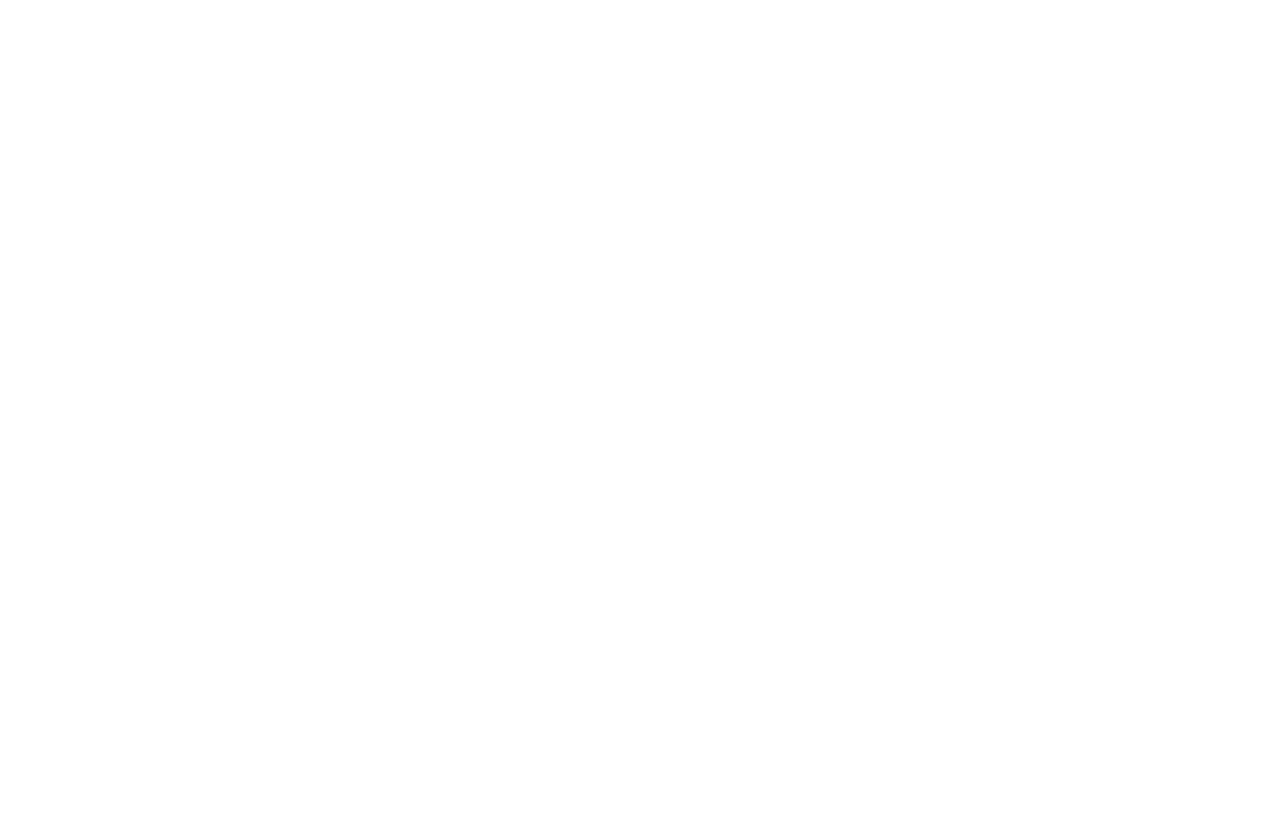
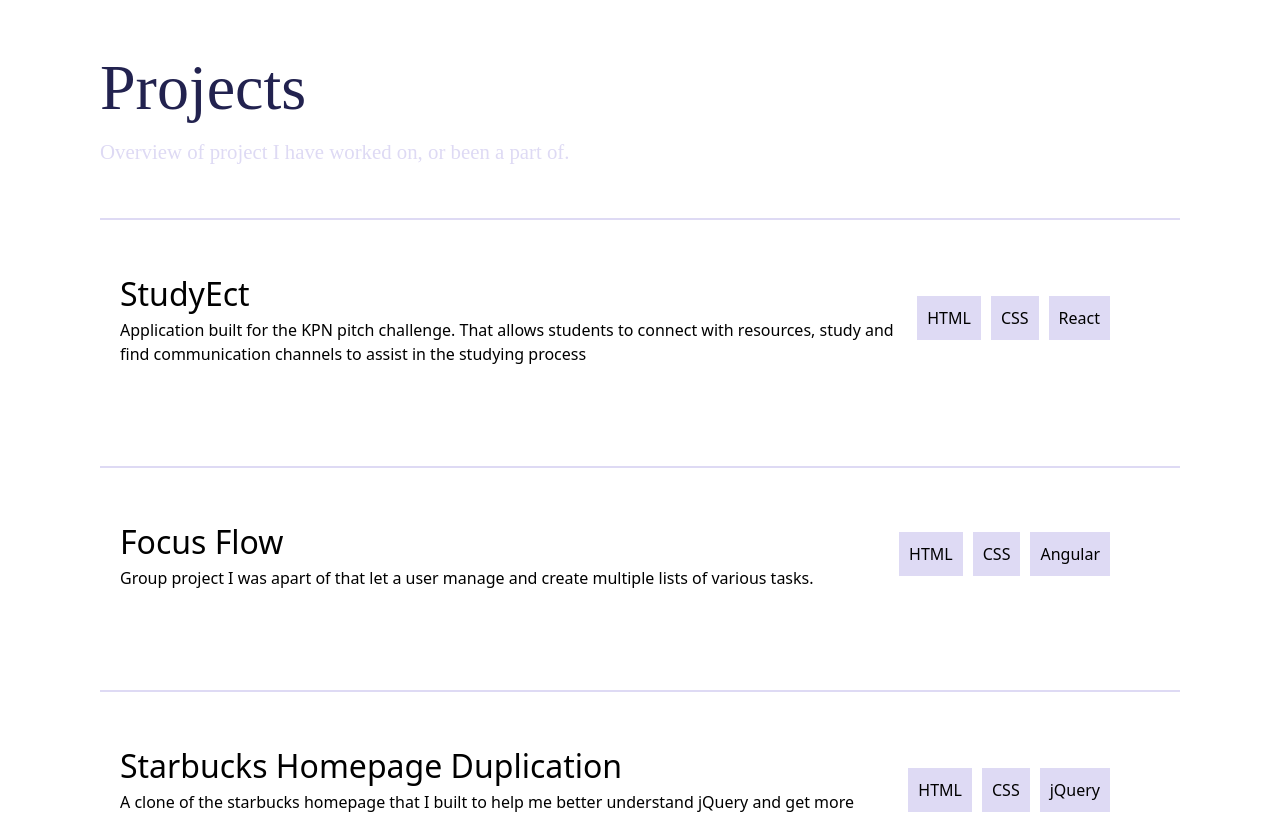
Before and after one commit to Tundoor/portfolio-v2, a Next.js app in the folder my-portfolio/: page / in a window 1280 px wide. Shown: the part 2380-3194 px from the top of the page. Before the commit the page ends 2270 px from the top, so only its background shows below. Built offline with nearby package versions, Linux system fonts and the light colour scheme.

Commit message:
Added styling for the projects section

```diff
--- /dev/null
+++ b/my-portfolio/app/components/projects/project.css
@@ -0,0 +1,59 @@
+
+.project-section {
+   margin: 20px 100px;
+}
+
+.project-header {
+    margin-bottom: 50px;
+}
+
+.project-header h1 {
+    font-size: 4rem;
+    font-family: var(--navFooter-font);
+    color: var(--main-font-color);
+}
+
+.project-header p {
+    font-family: var(--subtext);
+    font-size: 1.3rem;
+    color: #DEDAF4;
+}
+
+.project {
+    display: flex;
+    justify-content: space-between;
+    align-items: center;
+    margin-bottom: 50px;
+    border-top-style: solid;
+    border-top-width: 2px;
+    border-top-color: #DEDAF4;
+    padding: 50px 20px;
+}
+
+.project-info {
+    width: 75%;
+    transition: transform 0.25s ease, color 0.25s ease, background-color 0.25s ease;
+}
+.project-info h1 {
+   font-size: 2rem;
+}
+
+.project-info:hover {
+    transform: translateY(-3px);
+    color: #cbc2fd;
+}
+
+.project-info a:hover {
+    color: #cbc2fd;
+}
+
+.project-stack {
+    margin-right: 50px;
+    display: flex;
+}
+
+.stack-div {
+    background-color: #DEDAF4;
+    padding: 10px;
+    margin-left: 10px;
+}
--- /dev/null
+++ b/my-portfolio/app/components/projects/project.tsx
@@ -0,0 +1,74 @@
+import './project.css'
+
+export default function Project() {
+
+    let projects = [
+       {
+        title: 'StudyEct',
+        desc: 'Application built for the KPN pitch challenge. That allows students to connect with resources, study and find communication channels to assist in the studying process',
+        link: 'https://github.com/Tundoor/StudyEct',
+        techstack: [ 'HTML', 'CSS', 'React']
+       },
+       {
+        title: 'Focus Flow',
+        desc: 'Group project I was apart of that let a user manage and create multiple lists of various tasks.',
+        link: 'https://github.com/The-DigitalAcademy/FocusFlow',
+        techstack: ['HTML', 'CSS', 'Angular']
+       },
+       {
+        title: 'Starbucks Homepage Duplication',
+        desc: 'A clone of the starbucks homepage that I built to help me better understand jQuery and get more comfortable with UX and UI design',
+        link: 'https://github.com/Tundoor/Starbucks-Homepage-Duplicate',
+        techstack: ['HTML', 'CSS', 'jQuery']
+       },
+       {
+        title: 'Chorelist',
+        desc: 'A simple to do list application to help people keep up with their chores',
+        link: 'https://github.com/Tundoor/Chorelist',
+        techstack: ['HTML', 'CSS', 'JavaScript']
+       },
+       {
+        title: 'Moodies',
+        desc: 'Current project that I am actively working on. It is a virtual diary that can be used to track moods.',
+        link: 'https://github.com/Tundoor/Moodies',
+        techstack: ['HTML', 'CSS', 'Angular', 'Springboot']
+       }
+    ]
+
+    return(
+        <>
+        <div className='project-section' id='Projects'>
+        <div className='project-header'>
+            <h1>Projects</h1>
+            <p>Overview of project I have worked on, or been a part of.</p>
+        </div>
+        {projects.map((project) => {
+                return(
+                    <>
+                    <div className='project'>
+                        <div className='project-info'>
+                            <a href={project.link} target='_blank'>
+                            <h1>{project.title}</h1>
+                            <p>{project.desc}</p>
+                            </a>
+                        </div>
+                        <div className='project-stack'>
+                           {project.techstack.map(
+                             (stack) => {
+                                return(
+                                    <div className='stack-div'>
+                                        <h1>{stack}</h1>
+                                    </div>
+                                )
+                             }
+                           )}
+                        </div>
+                    </div>
+                    </>
+                )
+            }
+        )}
+        </div>
+        </>
+    )
+}
--- a/my-portfolio/app/components/skills/skills.css
+++ b/my-portfolio/app/components/skills/skills.css
@@ -22,6 +22,7 @@
 
 .Skills-paragraph {
     font-size: 1.2rem;
+    color: #DEDAF4;
 }
 
 .dif-skills {
--- a/my-portfolio/app/page.tsx
+++ b/my-portfolio/app/page.tsx
@@ -3,6 +3,7 @@
 import Intro from './components/intro/intro-section';
 import AboutMe from './components/about-me/about-me'
 import Skills from './components/skills/skills'
+import Project from './components/projects/project';
 
 export default function Home() {
   return (
@@ -11,6 +12,7 @@
  <Intro />
  <AboutMe />
  <Skills />
+ <Project />
    </>
   );
 }
```
